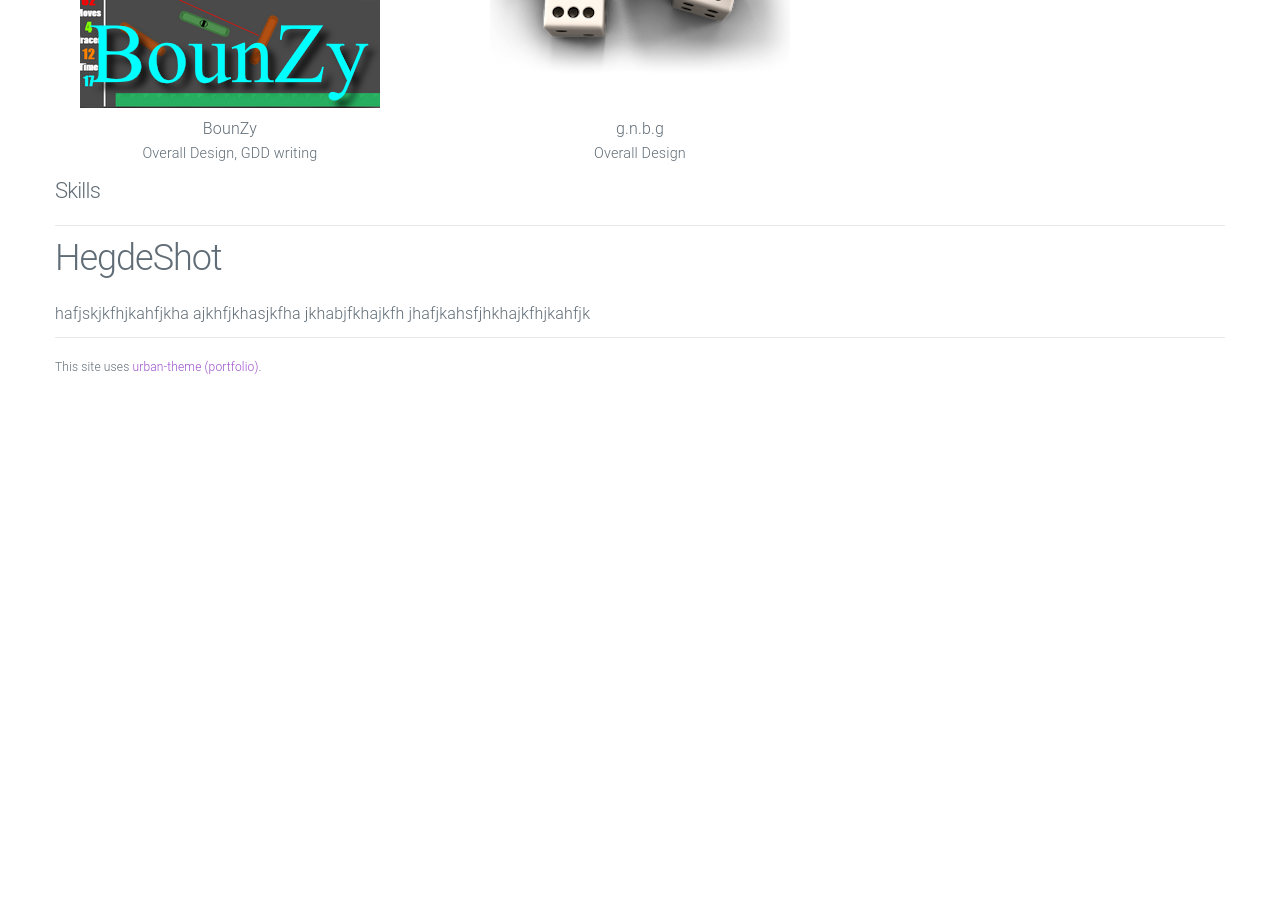
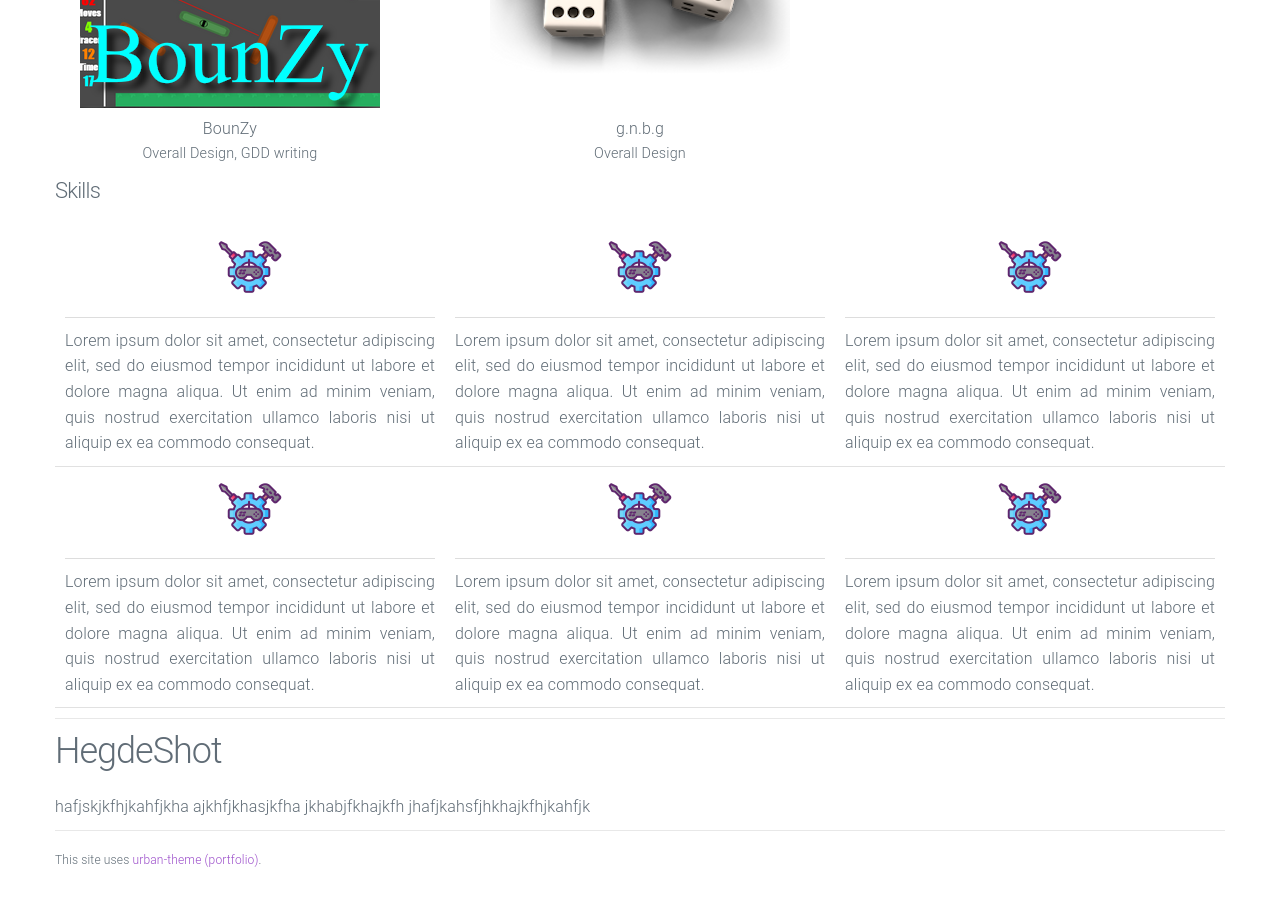
Before and after one commit to htramu/htk.github.io, a Jekyll site: the page built from index.html, in a window 1280 px wide and 900 px high, scrolled down 1557 px. Built offline with Jekyll 4.4.1, drawn with Linux system fonts in a browser that asks for light colours; before the commit the page ends 1964 px from its top, so only the background shows below that.

Commit message:
skilzzzzzzzzzzzzzzz

```diff
--- a/_layouts/home.html
+++ b/_layouts/home.html
@@ -104,7 +104,42 @@
 		<div class="container">
 			<div class="container"></div>
 			<h4>Skills</h4>
-
+				<table style="width: 100%; border-collapse: collapse;">
+					<tr>
+						<td style="padding: 10px; text-align: center;">
+							<img src="/assets/placeholder.png" alt="Placeholder Image" style="max-width: 100%; height: auto;">
+							<div style="border-top: 1px solid #ddd; margin: 10px 0;"></div>
+							<div style="text-align: justify;">Lorem ipsum dolor sit amet, consectetur adipiscing elit, sed do eiusmod tempor incididunt ut labore et dolore magna aliqua. Ut enim ad minim veniam, quis nostrud exercitation ullamco laboris nisi ut aliquip ex ea commodo consequat.</div>
+						</td>
+						<td style="padding: 10px; text-align: center;">
+							<img src="/assets/placeholder.png" alt="Placeholder Image" style="max-width: 100%; height: auto;">
+							<div style="border-top: 1px solid #ddd; margin: 10px 0;"></div>
+							<div style="text-align: justify;">Lorem ipsum dolor sit amet, consectetur adipiscing elit, sed do eiusmod tempor incididunt ut labore et dolore magna aliqua. Ut enim ad minim veniam, quis nostrud exercitation ullamco laboris nisi ut aliquip ex ea commodo consequat.</div>
+						</td>
+						<td style="padding: 10px; text-align: center;">
+							<img src="/assets/placeholder.png" alt="Placeholder Image" style="max-width: 100%; height: auto;">
+							<div style="border-top: 1px solid #ddd; margin: 10px 0;"></div>
+							<div style="text-align: justify;">Lorem ipsum dolor sit amet, consectetur adipiscing elit, sed do eiusmod tempor incididunt ut labore et dolore magna aliqua. Ut enim ad minim veniam, quis nostrud exercitation ullamco laboris nisi ut aliquip ex ea commodo consequat.</div>
+						</td>
+					</tr>
+					<tr>
+						<td style="padding: 10px; text-align: center;">
+							<img src="/assets/placeholder.png" alt="Placeholder Image" style="max-width: 100%; height: auto;">
+							<div style="border-top: 1px solid #ddd; margin: 10px 0;"></div>
+							<div style="text-align: justify;">Lorem ipsum dolor sit amet, consectetur adipiscing elit, sed do eiusmod tempor incididunt ut labore et dolore magna aliqua. Ut enim ad minim veniam, quis nostrud exercitation ullamco laboris nisi ut aliquip ex ea commodo consequat.</div>
+						</td>
+						<td style="padding: 10px; text-align: center;">
+							<img src="/assets/placeholder.png" alt="Placeholder Image" style="max-width: 100%; height: auto;">
+							<div style="border-top: 1px solid #ddd; margin: 10px 0;"></div>
+							<div style="text-align: justify;">Lorem ipsum dolor sit amet, consectetur adipiscing elit, sed do eiusmod tempor incididunt ut labore et dolore magna aliqua. Ut enim ad minim veniam, quis nostrud exercitation ullamco laboris nisi ut aliquip ex ea commodo consequat.</div>
+						</td>
+						<td style="padding: 10px; text-align: center;">
+							<img src="/assets/placeholder.png" alt="Placeholder Image" style="max-width: 100%; height: auto;">
+							<div style="border-top: 1px solid #ddd; margin: 10px 0;"></div>
+							<div style="text-align: justify;">Lorem ipsum dolor sit amet, consectetur adipiscing elit, sed do eiusmod tempor incididunt ut labore et dolore magna aliqua. Ut enim ad minim veniam, quis nostrud exercitation ullamco laboris nisi ut aliquip ex ea commodo consequat.</div>
+						</td>
+					</tr>
+			</table>
 
 
 		{% include info.html %}
```
Also changed, not shown: assets/placeholder.png (added).
